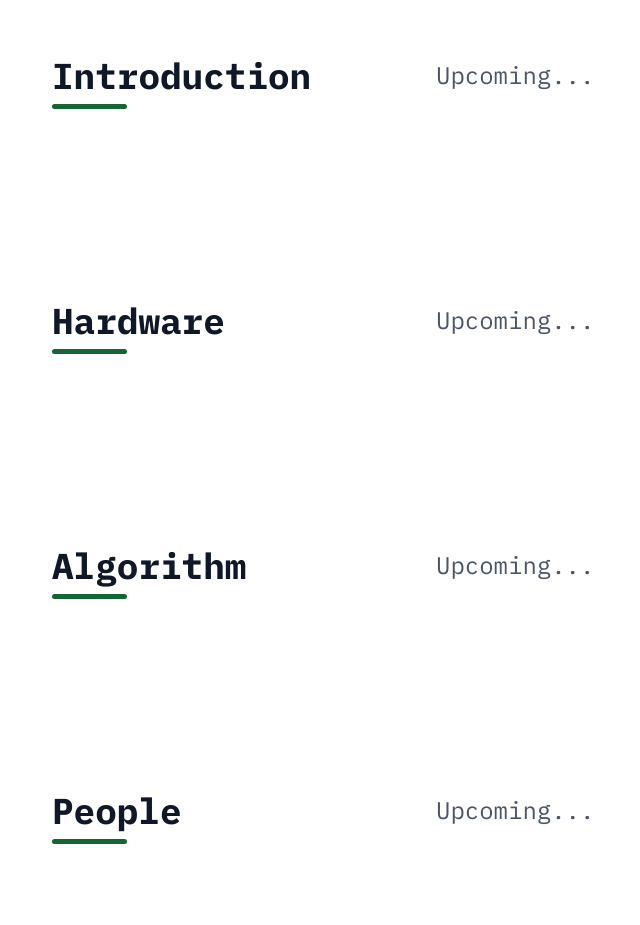
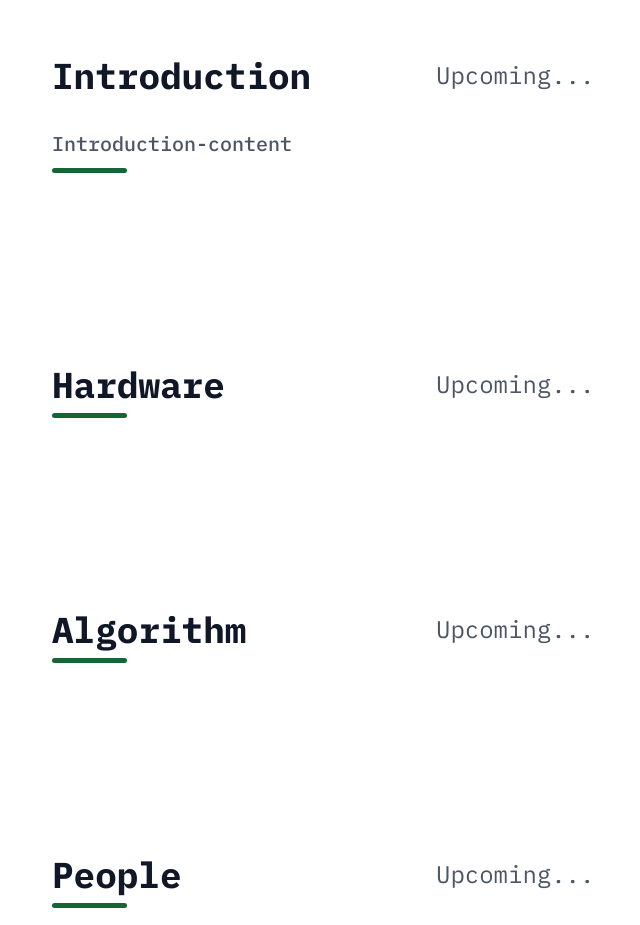
Before and after one commit to mohrsalt/Avian-Passive-Acoustic-Monitoring-System, an Astro site: page / in a window 1280 px wide. Shown: the part 840-1765 px from the top of the page, without its empty margins (44-684 px from the left). Built offline with nearby package versions, Linux system fonts and the light colour scheme; Astro itself is replaced by a stand-in of ours.

Commit message:
Update Introduction.astro

```diff
--- a/src/components/Introduction.astro
+++ b/src/components/Introduction.astro
@@ -12,6 +12,9 @@ import { siteConfig } from "../config";
         >
           Introduction
         </h3>
+<p class="mt-4 sm:mt-6 md:mt-8 text-pretty text-base sm:text-lg md:text-xl/8 font-medium text-gray-600 animate-fade-in animation-delay-400">
+          Introduction-content
+        </p>
         <div
           class="w-[75px] h-[5px] mt-2 rounded-full"
           style={`background-color: ${siteConfig.accentColor}`}
```
